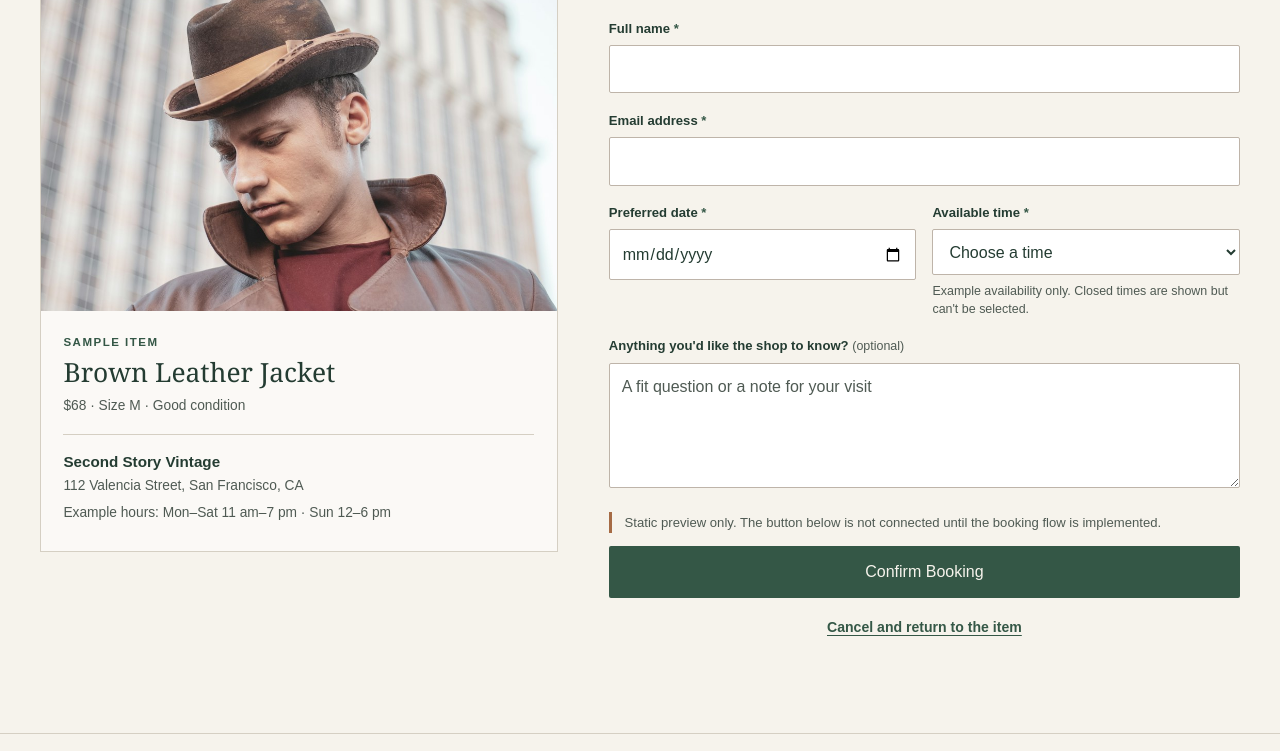
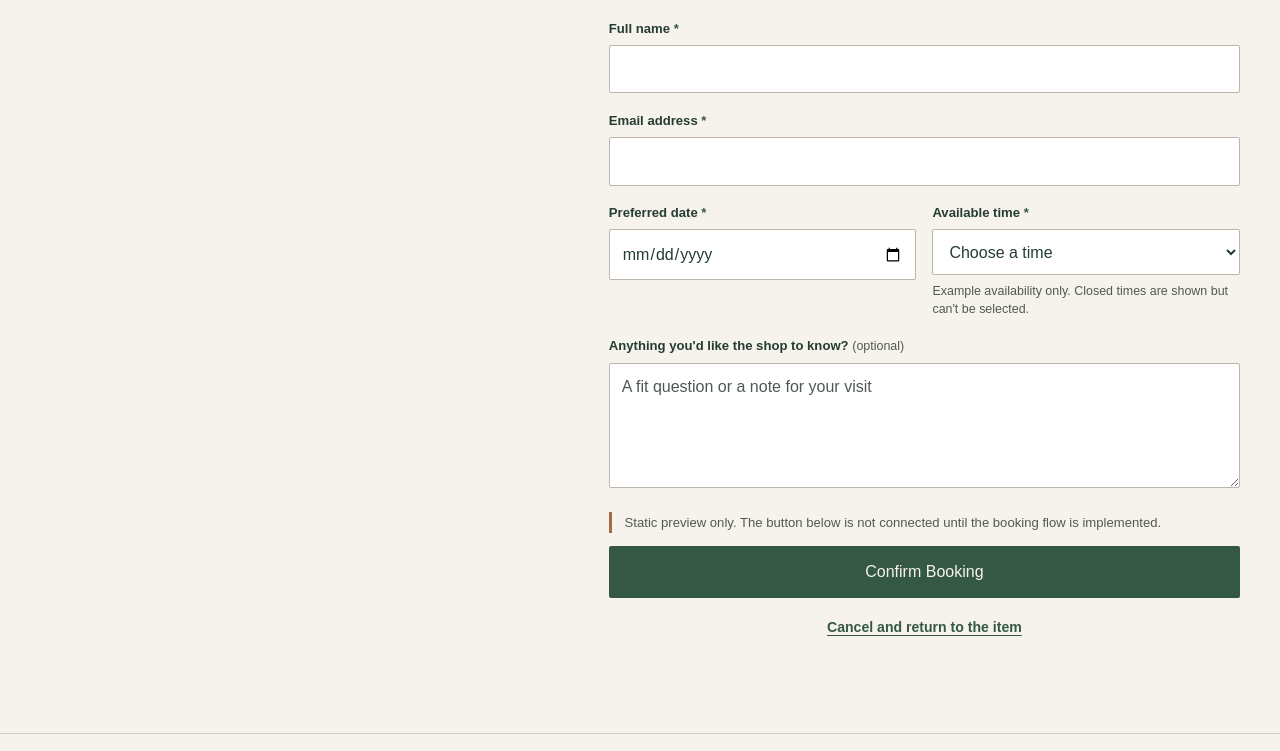
Before and after one commit to astran20/Web-Accessibility-Final-Project, a plain HTML site: page booking.html in a window 1280 px wide. Shown: the part 471-1222 px from the top of the page. Drawn offline with Linux system fonts and the light colour scheme; no server answers.

Commit message:
remove default html

```diff
--- a/booking.html
+++ b/booking.html
@@ -34,16 +34,7 @@
 
       <div class="rt-booking-layout">
         <aside class="rt-booking-summary" aria-labelledby="booking-item-heading">
-          <img src="assets/images/brown-jacket.jpg" alt="Brown leather jacket worn over a dark shirt">
-          <div class="rt-booking-summary-copy">
-            <p class="rt-eyebrow">SAMPLE ITEM</p>
-            <h2 id="booking-item-heading">Brown Leather Jacket</h2>
-            <p>$68 <span aria-hidden="true">·</span> Size M <span aria-hidden="true">·</span> Good condition</p>
-            <hr>
-            <h3>Second Story Vintage</h3>
-            <p>112 Valencia Street, San Francisco, CA</p>
-            <p>Example hours: Mon–Sat 11 am–7 pm · Sun 12–6 pm</p>
-          </div>
+
         </aside>
 
         <section class="rt-booking-form-wrap" aria-labelledby="booking-form-heading">
```
